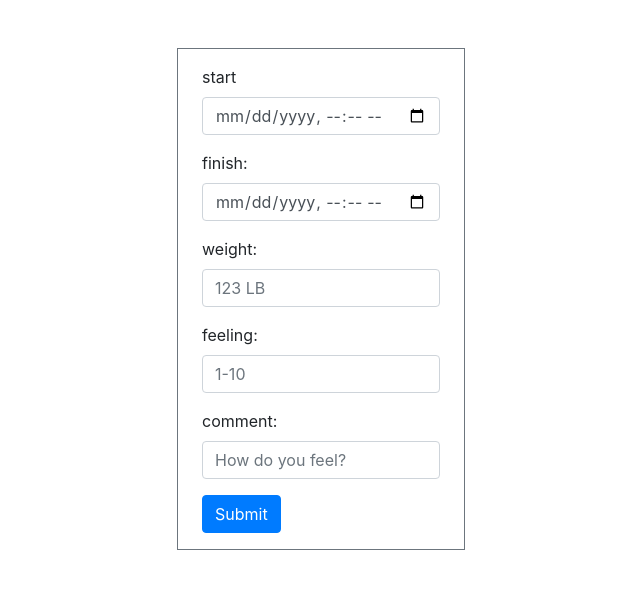
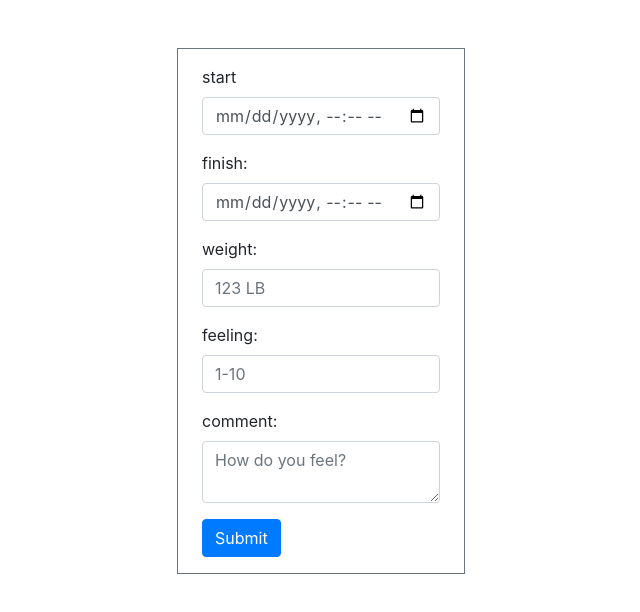
Before and after one commit to seaboyz/IF-Tracker, a React (Create React App) app: page / in a window 1280 px wide. Shown: the top 612 px of the page, without its empty margins (319-959 px from the left). Built offline with nearby package versions, Linux system fonts and the light colour scheme.

Commit message:
Change comment input to textarea

```diff
--- a/src/components/FastForm.js
+++ b/src/components/FastForm.js
@@ -66,6 +66,7 @@ function FastForm({
       <Form.Group>
         <Form.Label for='comment'>comment:</Form.Label>
         <Form.Control
+          as='textarea'
           type='text'
           name='comment'
           id='comment'
```
